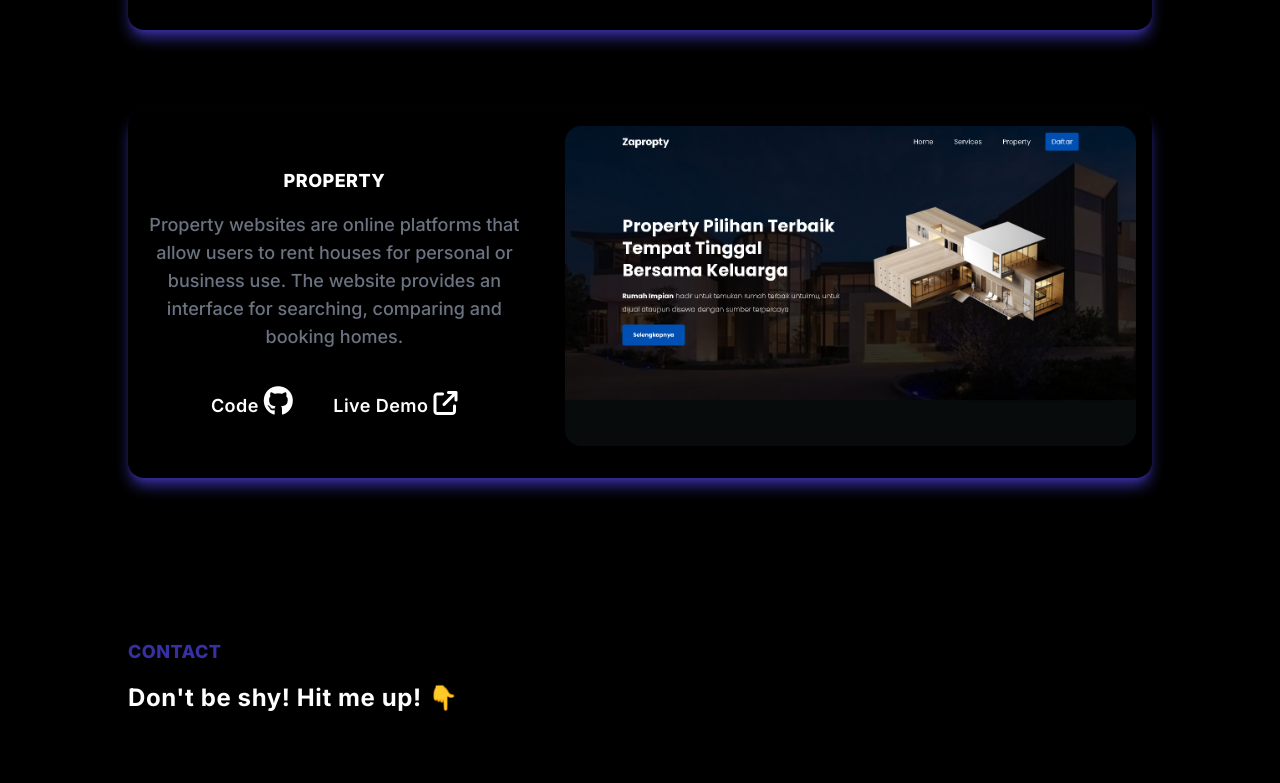
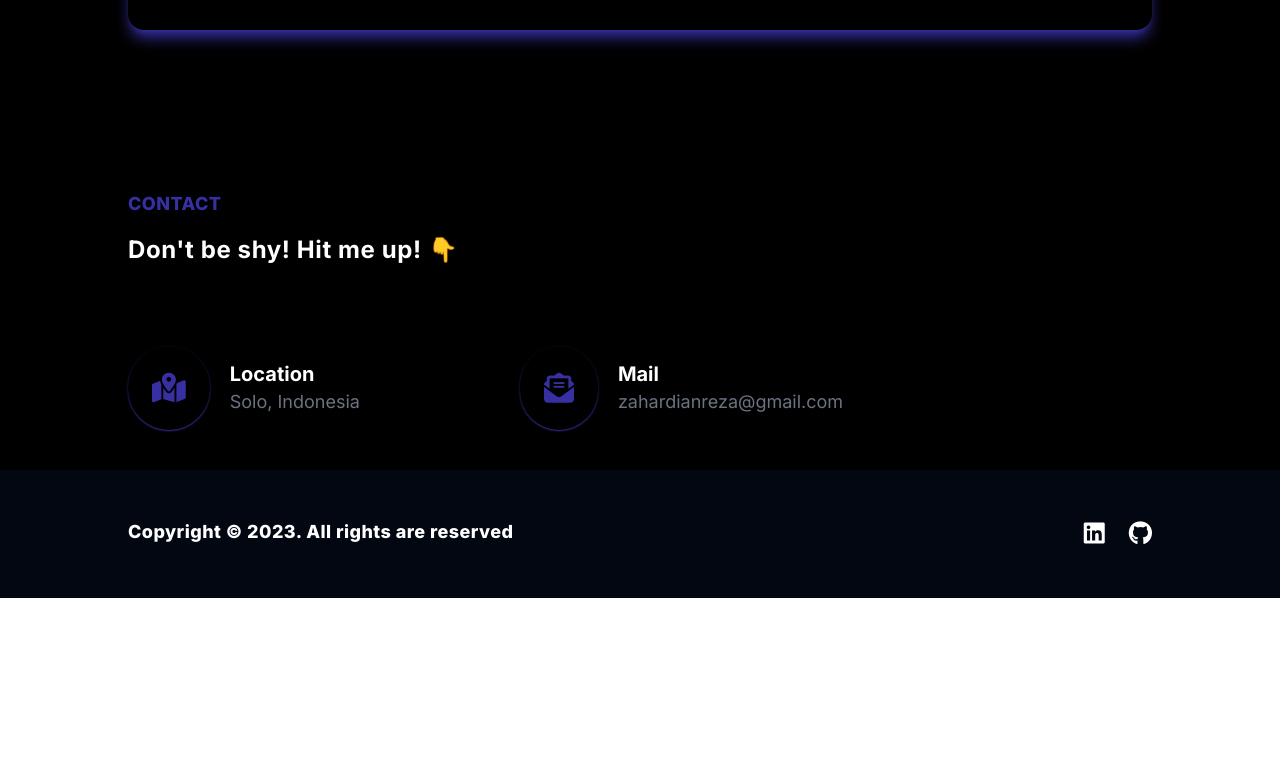
Before and after one commit to zahardian/portfolio, a React (Vite) app: page / in a window 1280 px wide. Shown: the part 3177-3960 px from the top of the page. After the commit the page ends 3775 px from the top, so only its background shows below. Built offline with nearby package versions, Linux system fonts and the light colour scheme.

Commit message:
mengganti email

```diff
--- a/src/App.css
+++ b/src/App.css
@@ -92,10 +92,6 @@ nav.open {
   background: url(/images/ss-furniture.png);
   background-size: cover;
 }
-.pro_img .box.box-4 {
-  background: url(/images/ss-property.png);
-  background-size: cover;
-}
 .pro_img .box:hover {
   background-position: bottom;
 }
--- a/src/components/Contact.jsx
+++ b/src/components/Contact.jsx
@@ -37,7 +37,7 @@ const Contact = () => {
                   <h3 className="text-xl font-bold text-white">Mail</h3>
                   <a href="/" className="hover:text-indigo-800">
                     <p className="text-lg text-gray-500">
-                      rahardiansyah20@gmail.com
+                      zahardianreza@gmail.com
                     </p>
                   </a>
                 </div>
--- a/src/components/Project.jsx
+++ b/src/components/Project.jsx
@@ -170,46 +170,6 @@ const Project = () => {
                   </div>
                 </div>
               </div>
-
-              {/* <!-- project 4 --> */}
-              <div className="pro_1 gap-10 shadow-lg shadow-indigo-800 rounded-2xl items-center p-4 xl:flex">
-                <div className="pro_img w-full h-80 overflow-hidden rounded-2xl mb-4 xl:w-3/4 xl:order-1">
-                  <a
-                    href="https://zahardian.github.io/property-website/"
-                    target="_blank"
-                  >
-                    <div className="box box-4" />
-                  </a>
-                </div>
-                <div className="pro_text justify-end xl:w-1/2">
-                  <h3 className="text-white text-lg font-extrabold tracking-wide relative uppercase mb-4">
-                    Property
-                  </h3>
-                  <p className="text-lg font-medium text-gray-500">
-                    Property websites are online platforms that allow users to
-                    rent houses for personal or business use. The website
-                    provides an interface for searching, comparing and booking
-                    homes.
-                  </p>
-                  <div className="link space-x-10 justify-evenly mt-8 items-center text-white">
-                    <a
-                      href="https://github.com/zahardian/property-website"
-                      target="_blank"
-                      className="text-lg tracking-wide font-semibold hover:text-indigo-800"
-                    >
-                      Code <i className="fa-brands fa-github text-3xl" />
-                    </a>
-                    <a
-                      href="https://zahardian.github.io/property-website/"
-                      target="_blank"
-                      className="text-lg tracking-wide font-semibold hover:text-indigo-800"
-                    >
-                      Live Demo{" "}
-                      <i className="fa-solid fa-arrow-up-right-from-square text-2xl" />
-                    </a>
-                  </div>
-                </div>
-              </div>
             </div>
           </div>
         </div>
```
